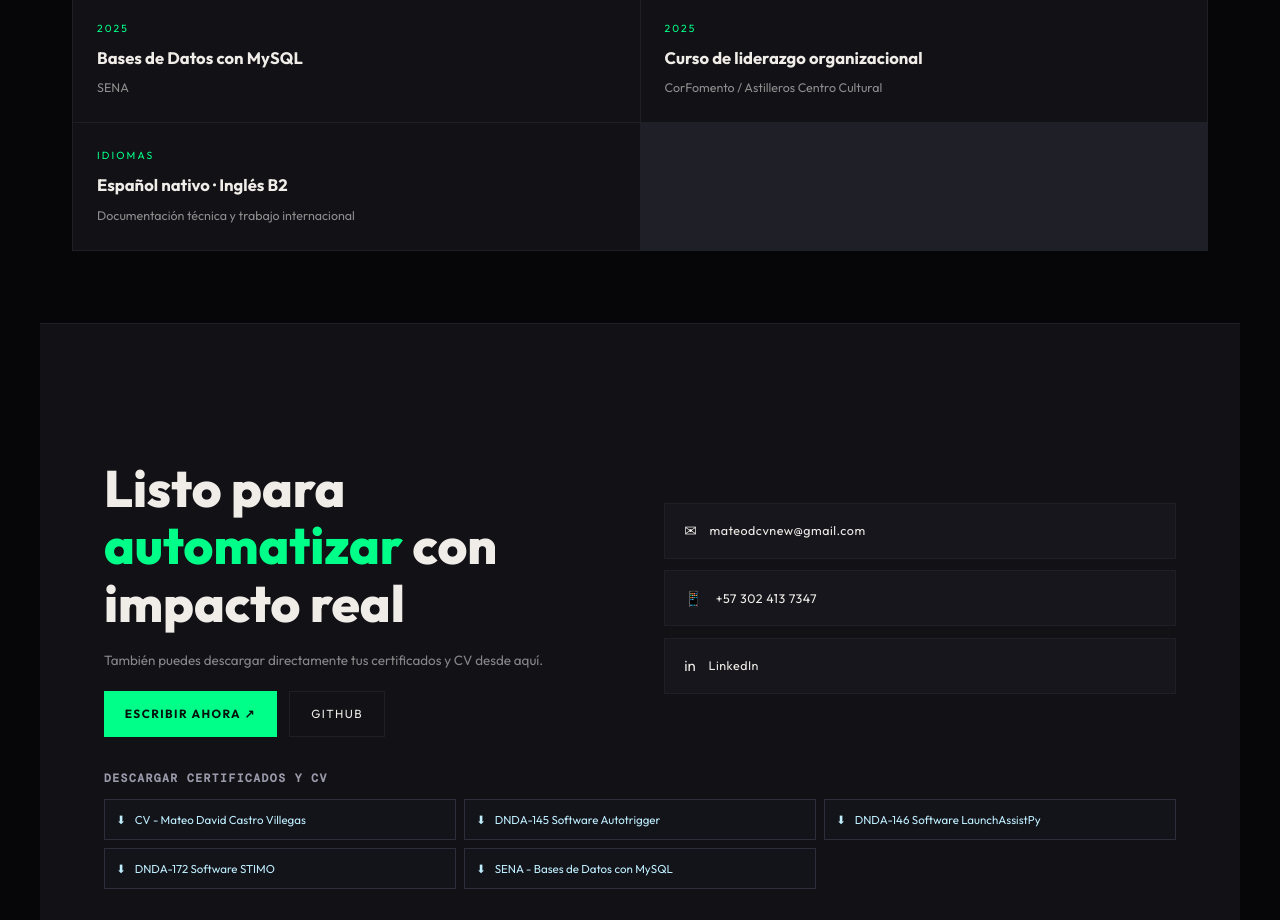
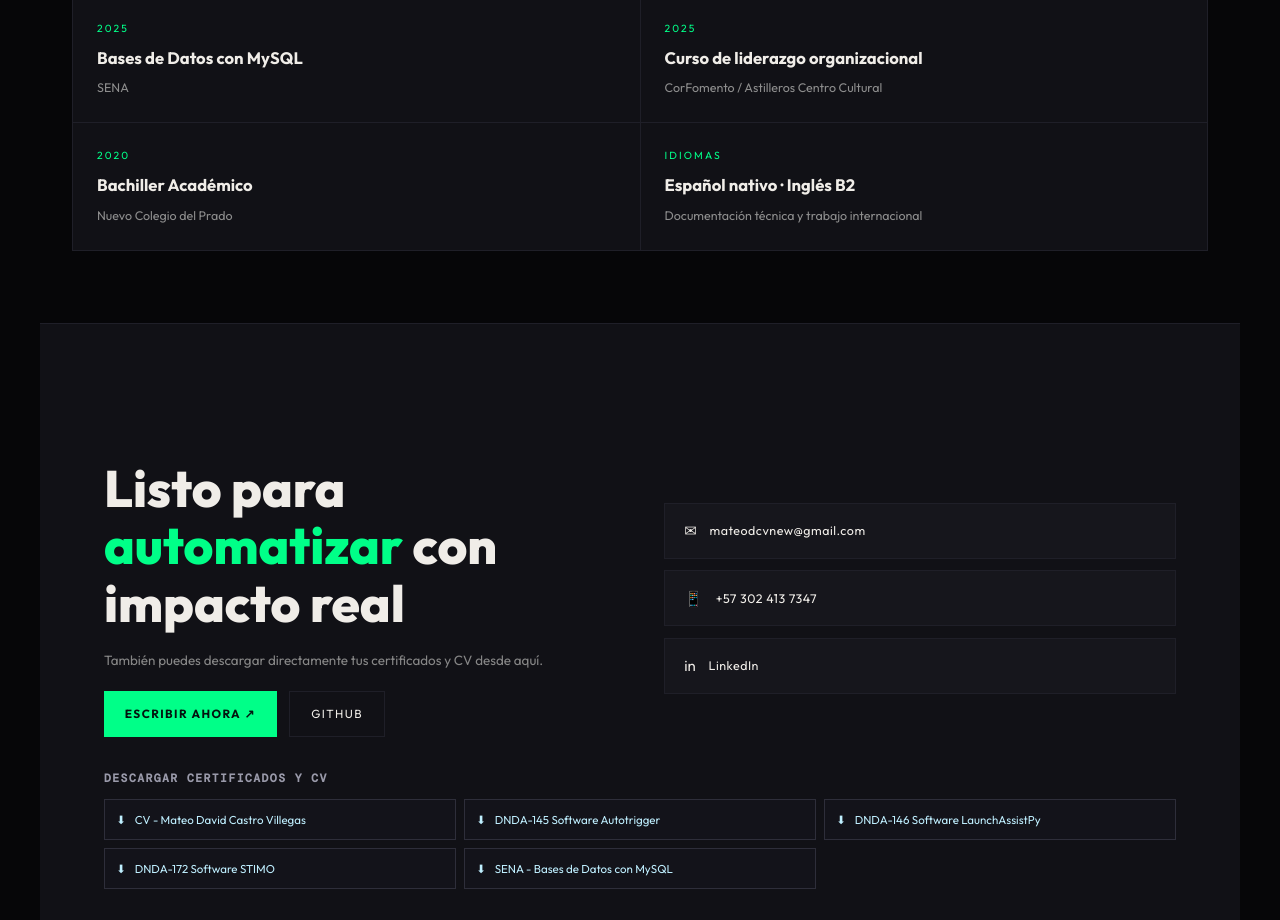
Before and after one commit to theo272004/mi-cv-web, a React (Vite) app: page / in a window 1280 px wide. Shown: the part 3740-4660 px from the top of the page. Built offline with nearby package versions, Linux system fonts and the light colour scheme.

Commit message:
Add high school education entry (Nuevo Colegio del Prado, 2020)

```diff
--- a/src/App.jsx
+++ b/src/App.jsx
@@ -402,6 +402,7 @@ function App() {
           <div className="edu-card reveal"><div className="edu-year">2024</div><div className="edu-degree">Investigador Junior</div><div className="edu-institution">Universidad Autónoma del Caribe</div></div>
           <div className="edu-card reveal"><div className="edu-year">2025</div><div className="edu-degree">Bases de Datos con MySQL</div><div className="edu-institution">SENA</div></div>
           <div className="edu-card reveal"><div className="edu-year">2025</div><div className="edu-degree">Curso de liderazgo organizacional</div><div className="edu-institution">CorFomento / Astilleros Centro Cultural</div></div>
+          <div className="edu-card reveal"><div className="edu-year">2020</div><div className="edu-degree">Bachiller Académico</div><div className="edu-institution">Nuevo Colegio del Prado</div></div>
           <div className="edu-card reveal"><div className="edu-year">Idiomas</div><div className="edu-degree">Español nativo · Inglés B2</div><div className="edu-institution">Documentación técnica y trabajo internacional</div></div>
         </div>
       </section>
```
